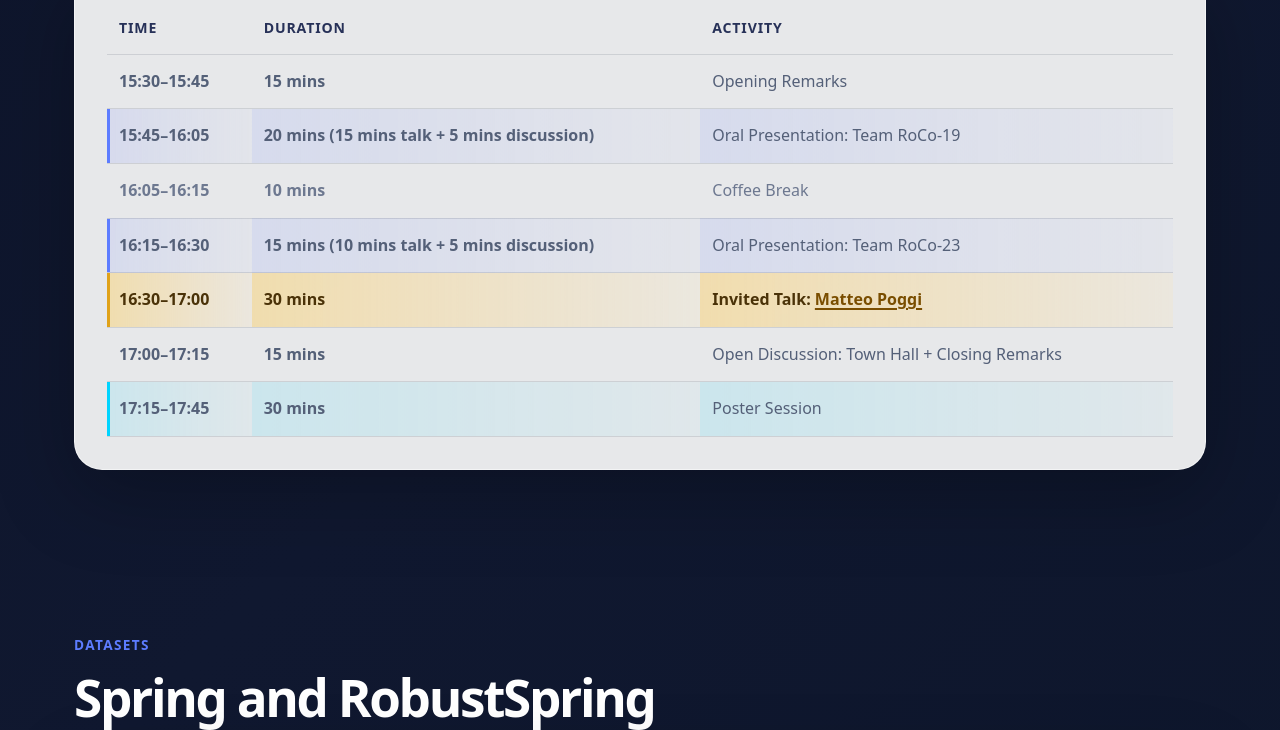
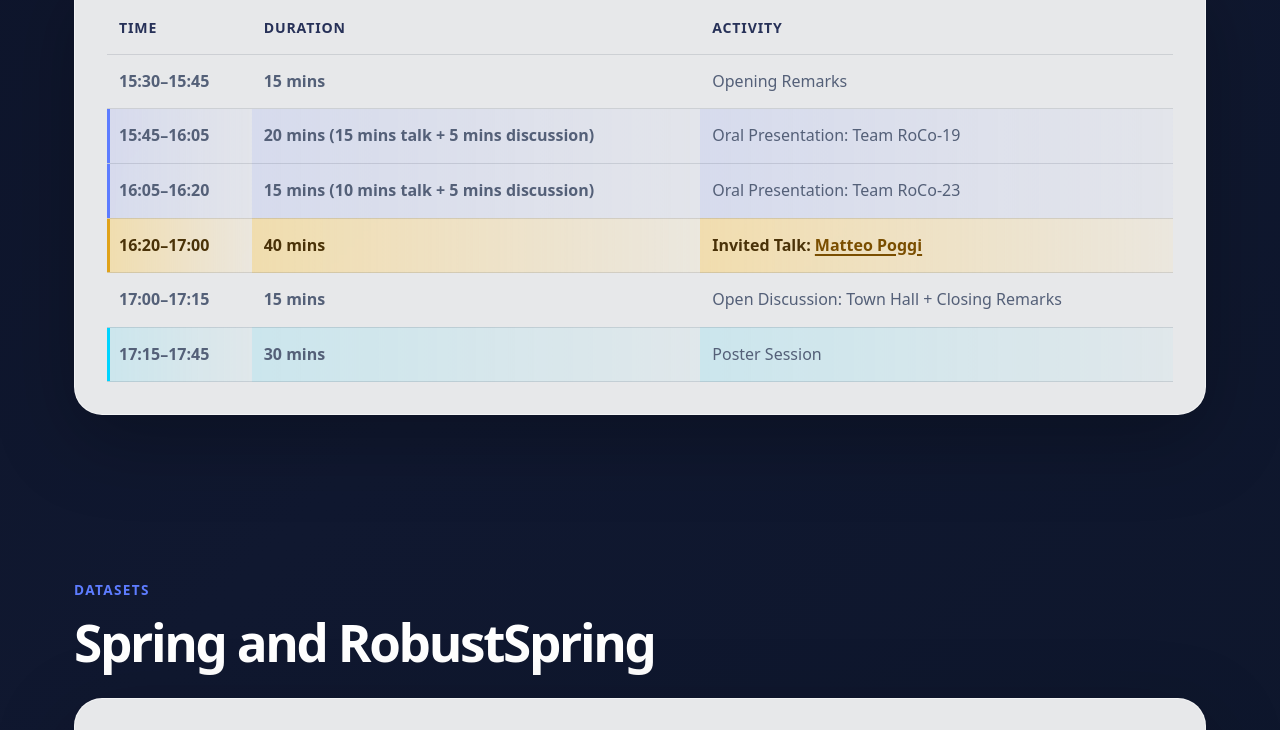
Before and after one commit to roco-spring/roco-spring.github.io, a website: page index.html in a window 1280 px wide. Shown: the part 4872-5602 px from the top of the page. Drawn offline with Linux system fonts and the light colour scheme.

Commit message:
Adjust schedule times for presentations and breaks
Updated schedule timings for presentations and breaks.

```diff
--- a/index.html
+++ b/index.html
@@ -301,19 +301,14 @@
                             <td>20 mins (15 mins talk + 5 mins discussion)</td>
                             <td>Oral Presentation: Team RoCo-19</td>
                         </tr>
-                        <tr class="schedule-row--break">
-                            <td>16:05–16:15</td>
-                            <td>10 mins</td>
-                            <td>Coffee Break</td>
-                        </tr>
                         <tr class="schedule-row--oral">
-                            <td>16:15–16:30</td>
+                            <td>16:05–16:20</td>
                             <td>15 mins (10 mins talk + 5 mins discussion)</td>
                             <td>Oral Presentation: Team RoCo-23</td>
                         </tr>
                         <tr class="schedule-row--invited">
-                            <td>16:30–17:00</td>
-                            <td>30 mins</td>
+                            <td>16:20–17:00</td>
+                            <td>40 mins</td>
                             <td>Invited Talk: <a href="#speaker">Matteo Poggi</a></td>
                         </tr>
                         <tr>
```
